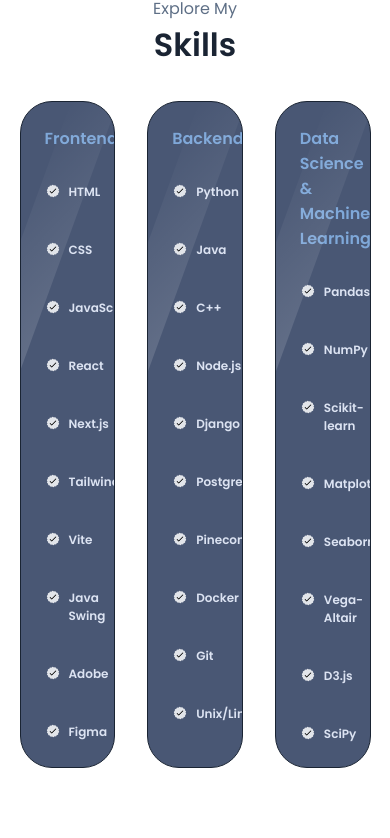
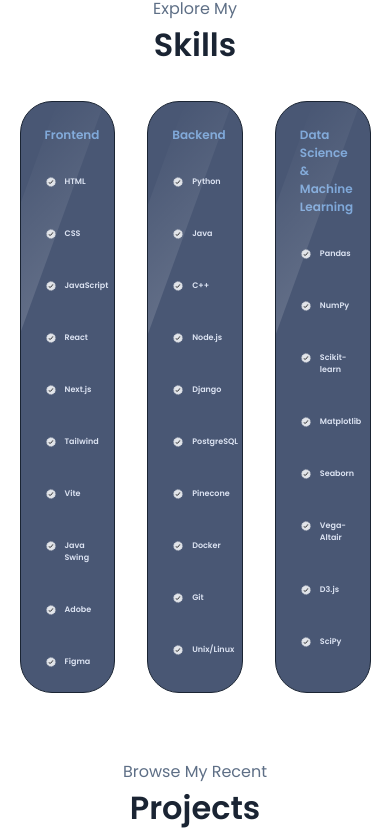
Before and after one commit to pujdesai/Pujan-Desai-Personal-Portfolio, a React (Vite) app: page /#desktop-nav in a window 390 px wide. Shown: the part 1977-2815 px from the top of the page. Built offline with nearby package versions, Linux system fonts and the light colour scheme.

Commit message:
Mobile issue

```diff
--- a/src/media.css
+++ b/src/media.css
@@ -76,17 +76,17 @@
     font-size: 1rem;
   }
   .skills-sub-title {
-    font-size: 1rem;
+    font-size: 0.75rem;
     text-align: left;
   }
   #skills.details-container {
     justify-content: left;
   }
   article h3 {
-    font-size: 0.75rem;
+    font-size: 0.5rem;
   }
   .icon {
-    height: 1rem;
+    height: 0.75rem;
   }
   .logo {
     font-size: 1.5rem;
```
